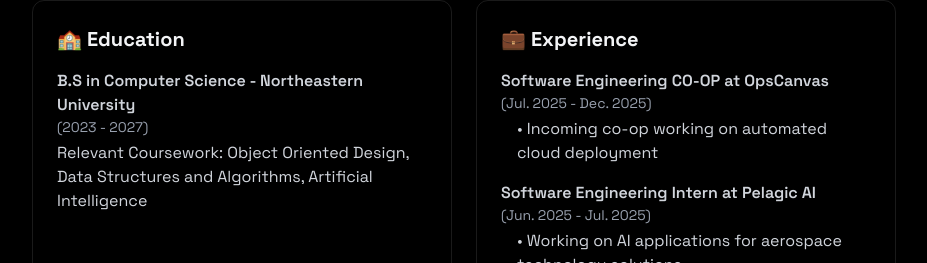
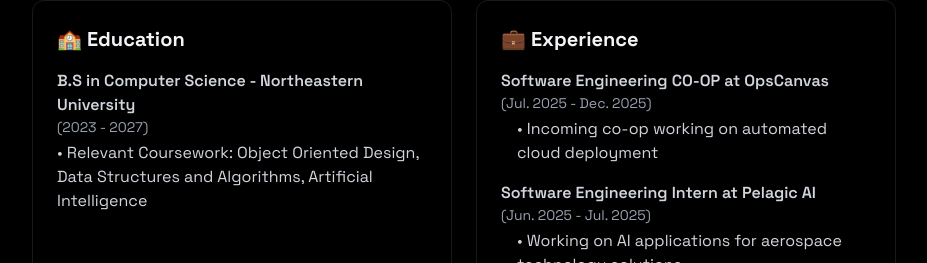
Before and after one commit to RMahshie/ryan-mahshie-portfolio, a React (Vite) app: page / in a window 1280 px wide. Shown: the part 1586-1849 px from the top of the page, without its empty margins (176-1103 px from the left). Built offline with nearby package versions, Linux system fonts and the light colour scheme; no server answers.

Commit message:
bullet point

```diff
--- a/src/components/sections/About.jsx
+++ b/src/components/sections/About.jsx
@@ -97,7 +97,7 @@
                             <div>
                                 <h4 className="font-semibold">B.S in Computer Science - Northeastern University</h4>
                                 <p className="text-sm text-gray-400 mb-1">(2023 - 2027)</p>
-                                <p>Relevant Coursework: Object Oriented Design, Data Structures and Algorithms, Artificial Intelligence</p>
+                                <p>• Relevant Coursework: Object Oriented Design, Data Structures and Algorithms, Artificial Intelligence</p>
                             </div>
                         </div>
                     </div>
```
